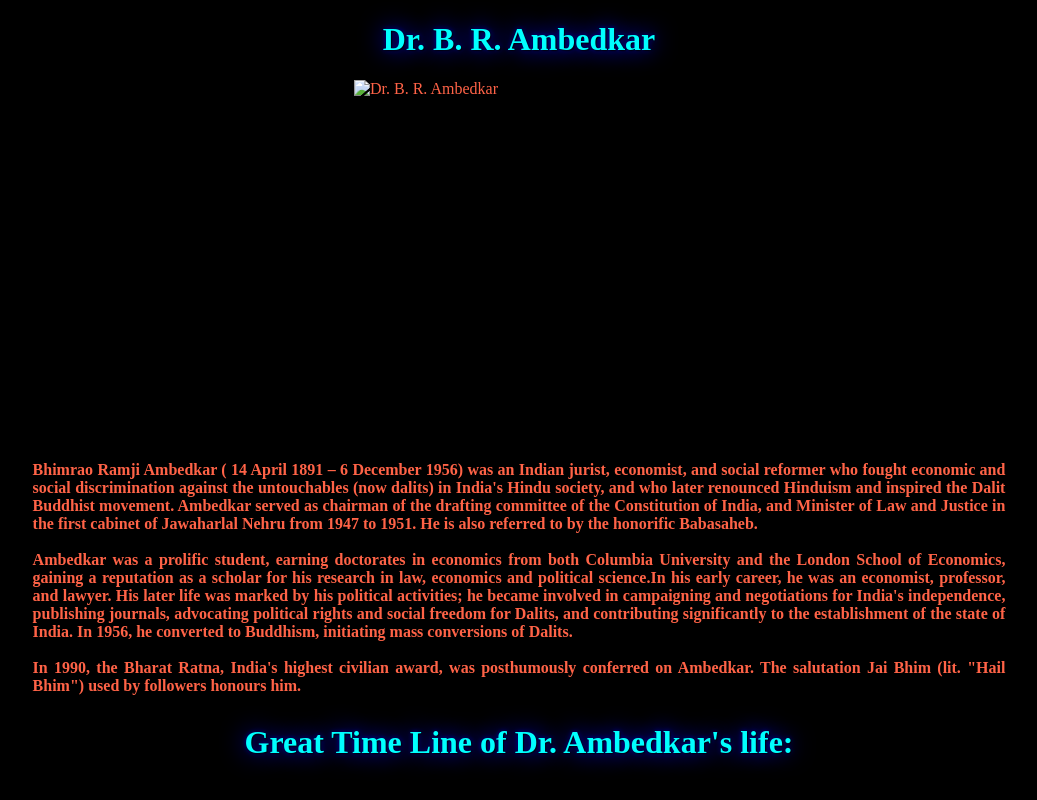
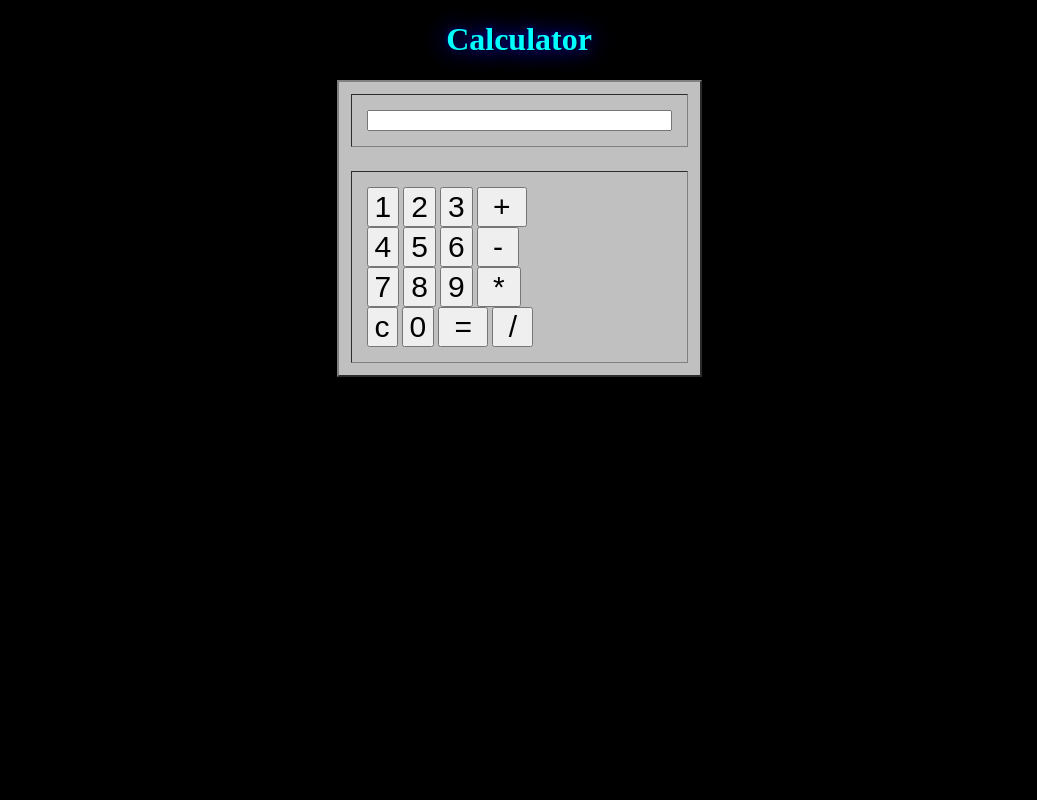
Before and after one commit to Tejas-webdesign/OIBGRIP, a plain HTML site: page task_1/Calculator/index.html in a window 1280 px wide. Shown: the top 800 px of the page, without its empty margins (121-1158 px from the left). Drawn offline with Linux system fonts and the light colour scheme; files that its build step writes are made by us from their sources.

Commit message:
Update index.html

```diff
--- a/task_1/Calculator/index.html
+++ b/task_1/Calculator/index.html
@@ -1,128 +1,148 @@
 <!DOCTYPE html>
-<html>
-
-<head>
-    <title> Dr. B. R. Ambedkar </title>
-    <link rel = "stylesheet" href="style.css">
-</head>
-
-<body>
-    <h1><b>Dr. B. R. Ambedkar</b></h1>
-    <img src="img/Ambedkar.jpg" alt="Dr. B. R. Ambedkar" class="center">
-    <div>
-        <h4>
-            <p>Bhimrao Ramji Ambedkar ( 14 April 1891 – 6 December 1956) was an Indian jurist, economist, and social
-                reformer who fought economic and social discrimination against the untouchables (now dalits) in India's
-                Hindu society, and who later renounced Hinduism and inspired the Dalit Buddhist movement.
-                Ambedkar served as chairman of the drafting committee of the Constitution of India, and Minister of Law
-                and Justice in the first cabinet of Jawaharlal Nehru from 1947 to 1951.
-                He is also referred to by the honorific Babasaheb.<br><br>
-                Ambedkar was a prolific student, earning doctorates in economics from both Columbia University and the
-                London School of Economics, gaining a reputation as a scholar for his research in law, economics and
-                political science.In his early career, he was an economist, professor, and lawyer. His later life was
-                marked by his political activities; he became involved in campaigning and negotiations for India's
-                independence, publishing journals, advocating political rights and social freedom for Dalits, and
-                contributing significantly to the establishment of the state of India. In 1956, he converted to
-                Buddhism, initiating mass conversions of Dalits.
-                <br>
-                <br>
-                In 1990, the Bharat Ratna, India's highest civilian award, was posthumously conferred on Ambedkar. The
-                salutation Jai Bhim (lit. "Hail Bhim") used by followers honours him.</p>
-        </h4>
-    </div>
-    <div class=timeline>
-        <h1>Great Time Line of Dr. Ambedkar's life:</h1>
-        <h4>
-            <p>
-                <br>☞ 1891 - Born at Mahu (Madhya Pradesh, India).<br>
-                <br>☞ 1913 - Passed B.A Examination with Persian and English from University of Bombay.<br>
-                <br>☞ 1915 - Passed M.A. Examination majoring in Economics and with Sociology, History Philosophy,
-                Anthropology and Politics as the other subjects of study.<br>
-                <br>☞ 1916 - Left Colombia University after completing work for the Ph.D, to join the London School of
-                Economics and Political Science, London as a graduate student.<br>
-                <br>☞ 1917 - Columbia University conferred a Degree of Ph.D.<br>
-                <br>☞ 1918 - Professor of Political Economy in the Sydenham College of Commerce & Economics, Bombay.<br>
-                <br>☞ 1924 -Started practice in the Bombay High Court.<br>
-                <br>☞ 1924 - Founded the 'Bahishkrit Hitkarini Sabha' for the uplift of the depressed classes.<br>
-                <br>☞ 1925 - Published 'The Evolution of Provincial Finance in British India' - dissertation on the
-                provincial decentralisation of Imperial Finance in India'.<br>
-                <br>☞ 1927 - Started a fortnightly Marathi paper Bahiskrit Bharat Dr Ambedkar himself was the
-                editor.<br>
-                <br>☞ 1927 - Established 'Samaj Samata Sangh'.<br>
-                <br>☞ 1930 - Satyagraha at Kalram Temple. Nasik to secure for the Untouchables the right of entry into
-                the temple.<br>
-                <br>☞ 1930-32 - Delegate. Round Table Conference representing Untouchables of India.<br>
-                <br>☞ 1932 - Signed with Mr. M.K. Gandhi the Poona Pact giving up, to save Gandhi's life. separate
-                electorates granted to the Depressed Classes by Ramsay MacDonald's Communal Award, and accepting,
-                instead representation through joint electorates.<br>
-                <br>☞ 1932-34 - Member joint Parliamentary Committee on the Indian Constitutional Reform.<br>
-                <br>☞ 1947 - India obtained her Independence. Dr Ambedkar was elected to the Constituent Assembly by the
-                Bombay Legislature Congress Party. Dr Ambedkar joined Nehru's Cabinet. He became the First Law Minister
-                of Independent India. The Constituent Assembly appointed him to the drafting Committee, which elected
-                him as a Chairman on 29th August 1947.<br>
-                <br>☞ 1948 - Dr Ambedkar completed the Draft Constitution of Indian Republic.<br>
-                <br>☞ 1951 - Dr Ambedkar founded "The Bhartiya Buddha Jansangh".<br>
-                <br>☞ 1952 - Columbia University (USA) conferred the honorary Degree of LL.D., in its Bi-Centennial
-                Celebrations Special Convocation held in New York.<br>
-                <br>☞ 1956 - Died and Cremation at Dadar Chawpatti – Now known as Chaitya Bhoomi Dadar (Bombay).<br>
-            </p>
-        </h4>
-    </div>
-    <div>
-        <h1 class="bq">Best Quotes</h1>
-        <h4>
-            <p class="bs"><br> “I measure the progress of a community by the degree of progress which women have
-                achieved.”</p>
-            <p class="bs"><br>“Freedom of mind is the real freedom.
-                A person whose mind is not free though he may not be in chains, is a slave, not a free man.
-                One whose mind is not free, though he may not be in prison, is a prisoner and not a free man.
-                One whose mind is not free though alive, is no better than dead.
-                Freedom of mind is the proof of one's existence.”</p>
-            <p class="bs"><br>“Cultivation of mind should be the ultimate aim of human existence.”</p>
-            <p class="bs"><br>“Life should be great rather than long.”</p>
-            <p class="bs"><br>“Humans are mortal. So are ideas. An idea needs propagation as much as a plant needs
-                watering. Otherwise both will wither and die.”</p>
-            <p class="bs"><br>“Equality may be a fiction but nonetheless one must accept it as a governing principle.”
-            </p>
-            <p class="bs"><br>“I like the religion that teaches liberty, equality and fraternity.”</p>
-            <p class="bs"><br>“A great man is different from an eminent one in that he is ready to be the servant of the
-                society.”</p>
-        </h4>
-    </div>
-    <h1 class="fb">3 Famous Books</h1>
-    <div class="row">
-        <div class="column">
-            <img src="img/AnnihilationOfCaste.jpg" alt="Annihilation Of Caste" style="width:75%">
-        </div>
-        <div class="column">
-            <img src="img/WhoWereTheShudras.jpg" alt="Who Were The Shudras" style="width:75%">
-        </div>
-        <div class="column">
-            <img src="img/WaitingForAVisa.jpg" alt="Waiting For A Visa" style="width:75%">
-        </div>
-    </div>
-    <div>
-        <h3>
-            <p class="wiki">If you have time, you should read more about this incredible human being on his <a
-                    href="https://en.wikipedia.org/wiki/B._R._Ambedkar" target="_blank">Wikipedia page.</a></p>
-        </h3>
-    </div>
-    <div>
-        <h4>
-            <hr>
-            <p class="footer">Code written By : <a href="https://github.com/Tejas-webdesign" target="_blank">Tejas
-                    Borade</a></p>
-            <button class="button button4" onclick="myFunction()">Toggle Dark/Light Mode</button>
-        </h4>
-
-    </div>
-
-    <script>
-        function myFunction() {
-            var element = document.body;
-            element.classList.toggle("light-mode");
-        }
-    </script>
-</body>
-
+<html lang="en">
+  <head>
+    <meta charset="UTF-8" />
+    <title>Calculator</title>
+    <h1>Calculator</h1>
+    <link rel="stylesheet" href="style.css" />
+  </head>
+  <body>
+    <form name="Calculator" class="calculator">
+      <table
+        border="2"
+        align="center"
+        cellpadding="15"
+        cellspacing="12"
+        bgcolor="#c0c0c0"
+      >
+        <tr>
+          <td>
+            <input type="text" name="Input" size="35" id="display" />
+            <br />
+          </td>
+        </tr>
+        <tr></tr>
+        <tr>
+          <td>
+            <input
+              type="button"
+              name="one"
+              style="font-size: 30px"
+              value="1"
+              onclick="Calculator.Input.value += '1'"
+            />
+            <input
+              type="button"
+              name="two"
+              style="font-size: 30px"
+              value="2"
+              onclick="Calculator.Input.value += '2'"
+            />
+            <input
+              type="button"
+              name="three"
+              style="font-size: 30px"
+              value="3"
+              onclick="Calculator.Input.value += '3'"
+            />
+            <input
+              type="button"
+              name="add"
+              style="font-size: 30px"
+              value=" + "
+              onclick="Calculator.Input.value += ' + '"
+            />
+            <br />
+            <input
+              type="button"
+              name="four"
+              style="font-size: 30px"
+              value="4"
+              onclick="Calculator.Input.value += '4'"
+            />
+            <input
+              type="button"
+              name="five"
+              style="font-size: 30px"
+              value="5"
+              onclick="Calculator.Input.value += '5'"
+            />
+            <input
+              type="button"
+              name="six"
+              style="font-size: 30px"
+              value="6"
+              onclick="Calculator.Input.value += '6'"
+            />
+            <input
+              type="button"
+              name="minus"
+              style="font-size: 30px"
+              value=" - "
+              onclick="Calculator.Input.value += ' - '"
+            />
+            <br />
+            <input
+              type="button"
+              name="seven"
+              style="font-size: 30px"
+              value="7"
+              onclick="Calculator.Input.value += '7'"
+            />
+            <input
+              type="button"
+              name="eight"
+              style="font-size: 30px"
+              value="8"
+              onclick="Calculator.Input.value += '8'"
+            />
+            <input
+              type="button"
+              name="nine"
+              style="font-size: 30px"
+              value="9"
+              onclick="Calculator.Input.value += ' 9 '"
+            />
+            <input
+              type="button"
+              name="mul"
+              style="font-size: 30px"
+              value=" * "
+              onclick="Calculator.Input.value += ' * '"
+            />
+            <br />
+            <input
+              type="button"
+              name="clear"
+              style="font-size: 30px"
+              value="c"
+              onclick="Calculator.Input.value = ' '"
+            />
+            <input
+              type="button"
+              name="zero"
+              style="font-size: 30px"
+              value="0"
+              onclick="Calculator.Input.value += ' 0'"
+            />
+            <input
+              type="button"
+              name="DoIt"
+              style="font-size: 30px"
+              value=" = "
+              onclick="Calculator.Input.value = eval(Calculator.Input.value)"
+            />
+            <input
+              type="button"
+              name="div"
+              style="font-size: 30px"
+              value=" / "
+              onclick="Calculator.Input.value += ' / '"
+            />
+            <br />
+          </td>
+        </tr>
+      </table>
+    </form>
+  </body>
 </html>
```
